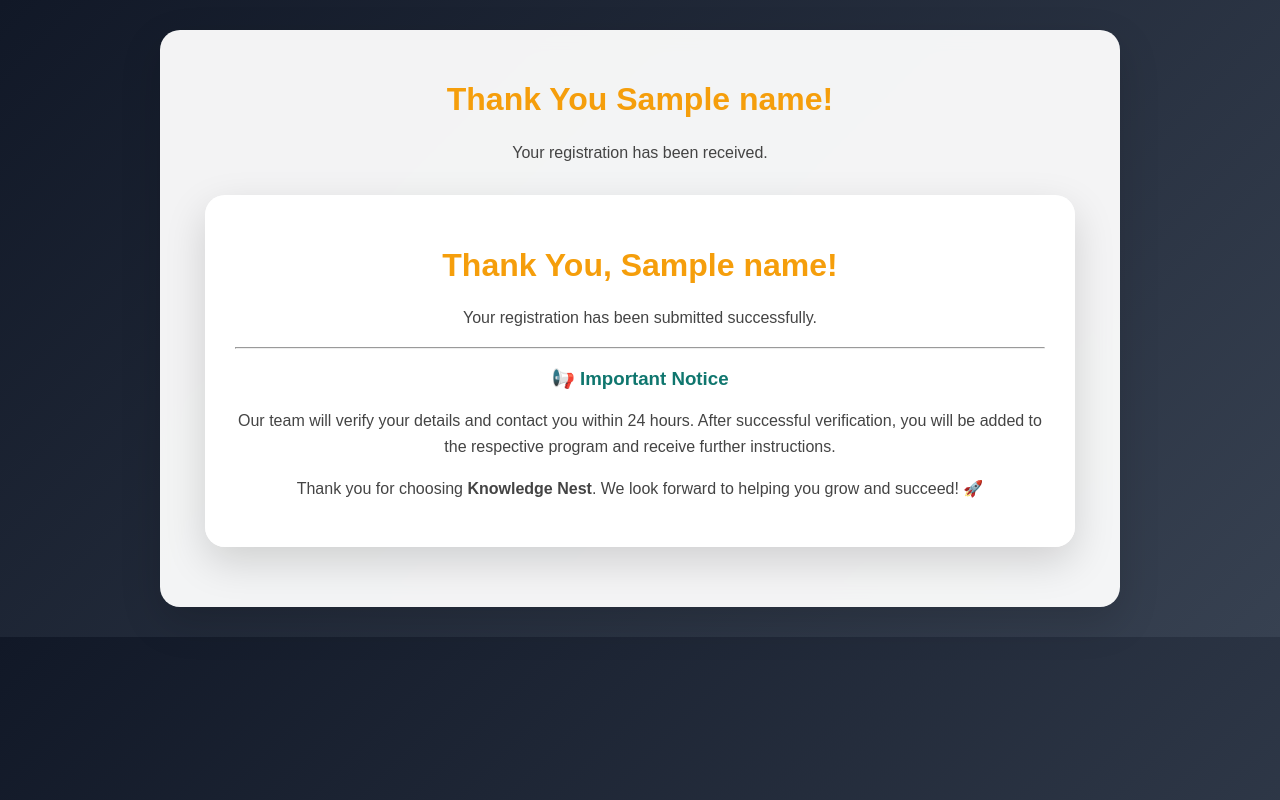
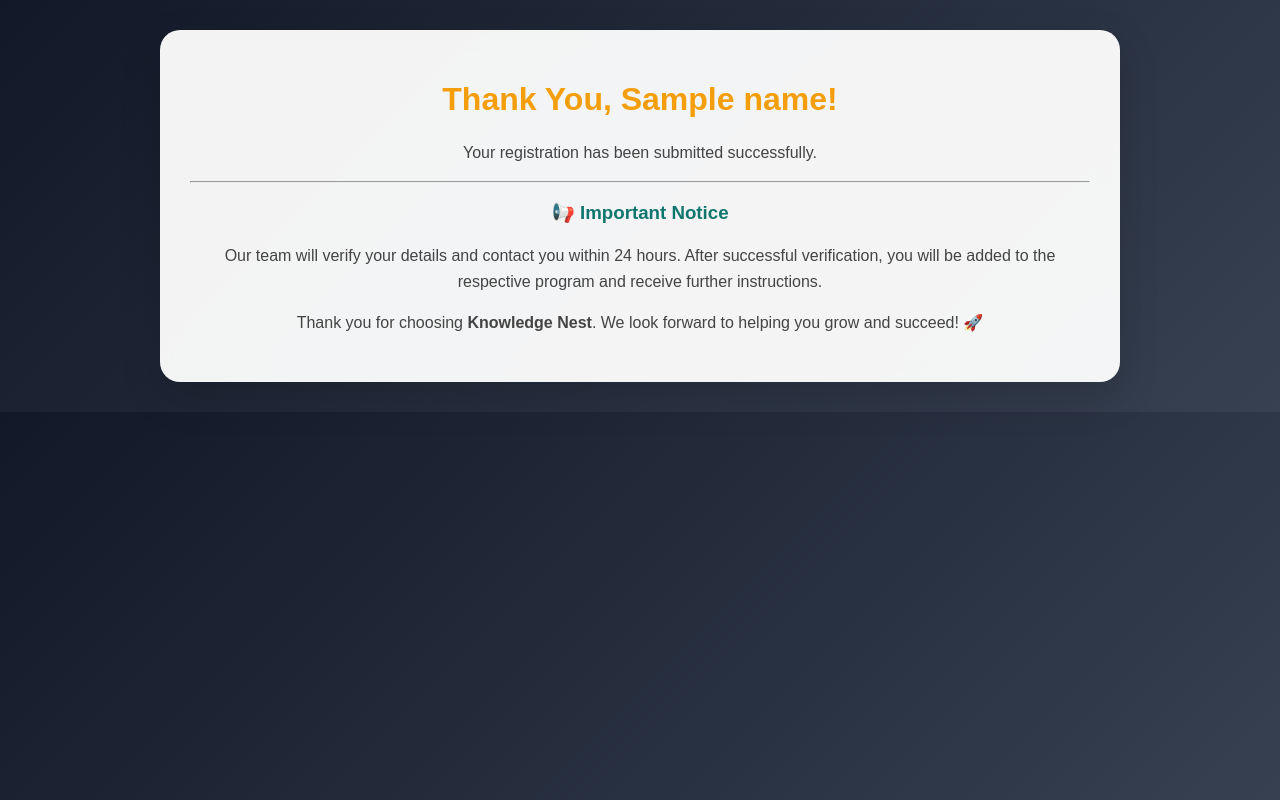
Before and after one commit to dhruvc-code/knowledge_nest, a Flask app: template templates/success.html in a window 1280 px wide. Run offline with Flask 3, Linux system fonts and the light colour scheme; the template is opened without the code that fills it: most values are stand-ins (such as "Sample title", 1, 10 or a date in 2020).

Commit message:
Update success.html

```diff
--- a/templates/success.html
+++ b/templates/success.html
@@ -6,10 +6,7 @@
 </head>
 <body>
 
-<div class="container">
-    <h1>Thank You {{ name }}!</h1>
-    <p>Your registration has been received.</p>
-    <body>
+
 
 <div class="container">
 
```
